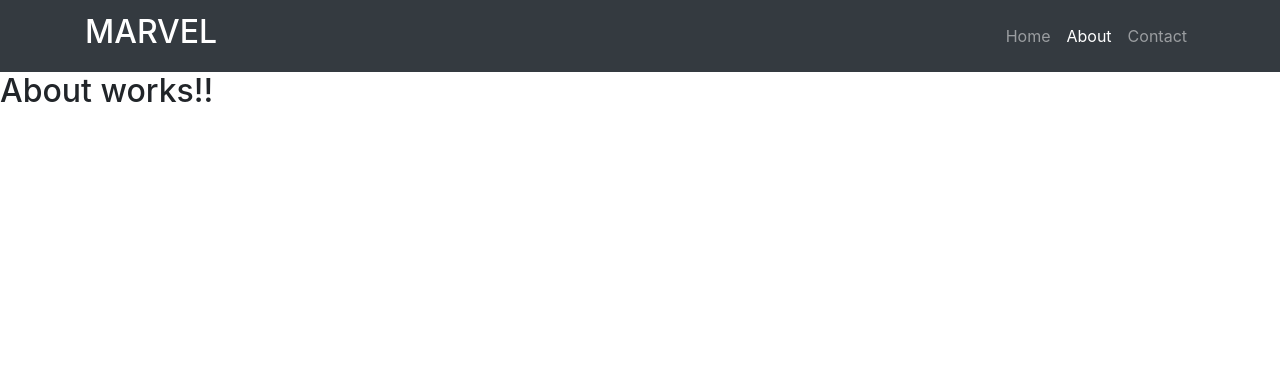
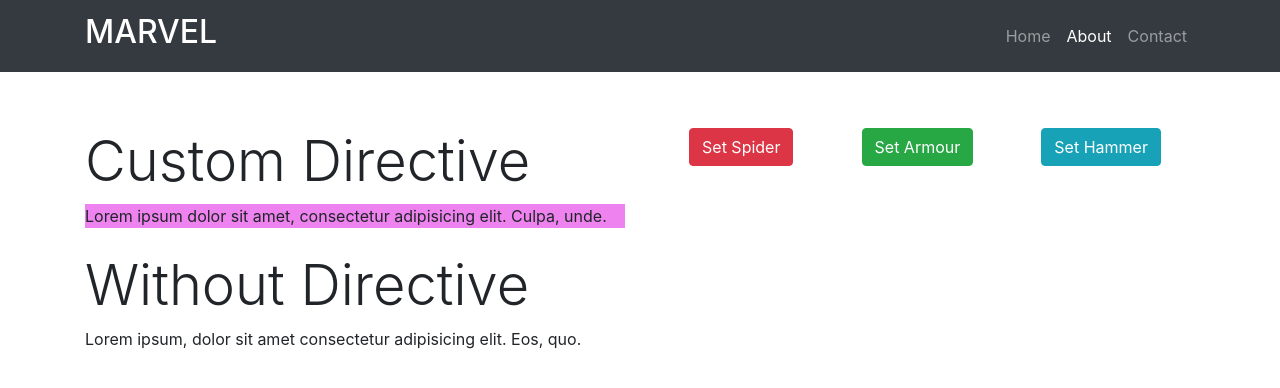
Before and after one commit to MukeshKumar101/Angular_Demo, an Angular app in the folder angular-demo-app/: page /about in a window 1280 px wide. Shown: the top 388 px of the page. Built offline with nearby package versions, Linux system fonts and the light colour scheme.

Commit message:
added custom and  structural directive(*ngSwitch)

```diff
--- a/angular-demo-app/src/app/about/about.component.html
+++ b/angular-demo-app/src/app/about/about.component.html
@@ -1 +1,45 @@
-<h2>About works!!</h2>
+<!-- Attribute Directives -->
+<section id="about-header" class="py-5">
+  <div class="container">
+    <div class="row">
+      <div class="col-sm-6">
+        <!-- Changes the background to green -->
+        <div class="display-4 py-2">Custom Directive</div>
+        <p appHighlighter>
+          Lorem ipsum dolor sit amet, consectetur adipisicing elit. Culpa, unde.
+        </p>
+        <div class="display-4 py-2">Without Directive</div>
+        <p>
+          Lorem ipsum, dolor sit amet consectetur adipisicing elit. Eos, quo.
+        </p>
+      </div>
+
+      <!-- structural Directives -->
+      <div class="col-sm-6 text-center">
+        <!-- switch case *ngSwitch -->
+        <div [ngSwitch]="heroName">
+          <p *ngSwitchCase="'spiderman'">Your Villain is Venom</p>
+          <p *ngSwitchCase="'Iron man'">Your Villain is Thanos</p>
+          <p *ngSwitchCase="'Thor'">Your Brother is your Enemy..LOL</p>
+        </div>
+        <div class="d-flex justify-content-around py-2">
+          <div>
+            <button (click)="setHero('spiderman')" class="btn btn-danger">
+              Set Spider
+            </button>
+          </div>
+          <div>
+            <button (click)="setHero('Iron man')" class="btn btn-success">
+              Set Armour
+            </button>
+          </div>
+          <div>
+            <button (click)="setHero('Thor')" class="btn btn-info">
+              Set Hammer
+            </button>
+          </div>
+        </div>
+      </div>
+    </div>
+  </div>
+</section>
--- a/angular-demo-app/src/app/about/about.component.ts
+++ b/angular-demo-app/src/app/about/about.component.ts
@@ -6,4 +6,10 @@ import { Component } from "@angular/core";
   styleUrls: ['./about.component.css']
 })
 
-export class AboutComponent {}
+export class AboutComponent {
+  heroName: string;
+
+  setHero(name: string) {
+    this.heroName = name;
+  }
+}
--- a/angular-demo-app/src/app/app.module.ts
+++ b/angular-demo-app/src/app/app.module.ts
@@ -6,6 +6,7 @@ import { AppRoutingModule } from './app-routing.module';
 import { HomeComponent } from './home/home.component';
 import { ContactComponent } from './contact/contact.component';
 import { AboutComponent } from './about/about.component';
+import { HighlighterDirective } from './highlighter.directive';
 
 @NgModule({
   declarations: [
@@ -13,6 +14,7 @@ import { AboutComponent } from './about/about.component';
     AboutComponent,
     HomeComponent,
     ContactComponent,
+    HighlighterDirective,
   ],
   imports: [
     BrowserModule,
--- /dev/null
+++ b/angular-demo-app/src/app/highlighter.directive.ts
@@ -0,0 +1,24 @@
+import {
+  Directive,
+  ElementRef,
+  HostBinding,
+  HostListener,
+} from '@angular/core';
+
+@Directive({
+  selector: '[appHighlighter]',
+})
+export class HighlighterDirective {
+  constructor(private element: ElementRef) {}
+
+  @HostBinding('style.backgroundColor') background: string = 'violet';
+
+  @HostListener('mouseenter') mouseenter() {
+    // this.element.nativeElement.style.background = 'red';
+    this.background = 'red';
+  }
+  @HostListener('mouseleave') mouseleave() {
+    // this.element.nativeElement.style.backgroundColor = 'white';
+    this.background = 'white'
+  }
+}
--- a/angular-demo-app/src/app/home/home.component.html
+++ b/angular-demo-app/src/app/home/home.component.html
@@ -7,7 +7,7 @@
         <div class="col-sm-6">
           <form>
             <div class="form-group">
-              <label for="name">Username</label>
+              <label for="name" >Username</label>
               <input type="text" class="form-control" />
             </div>
             <div class="form-group">
```
Also changed, not shown: angular-demo-app/src/app/home/images/banner.jfif (deleted), angular-demo-app/src/app/home/images/form-background.jpg (deleted).
